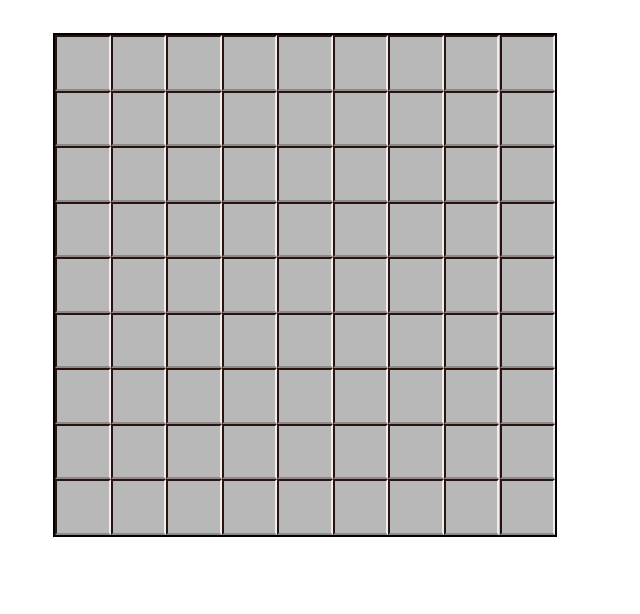
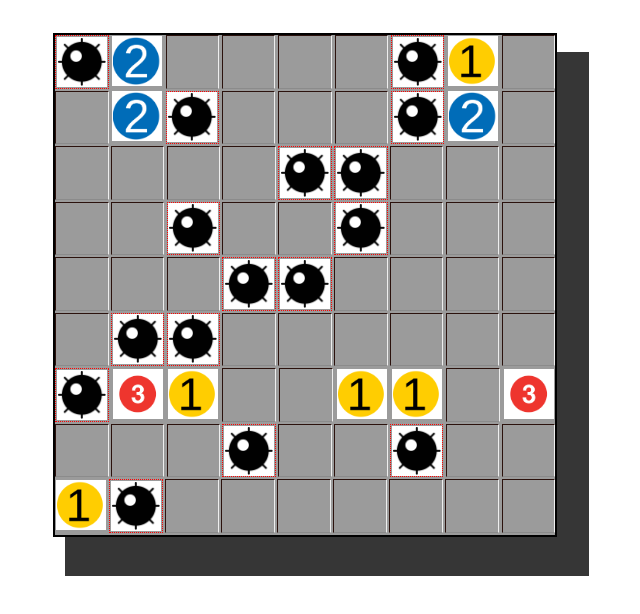
Before and after one commit to bnulens/challenge_2905, a plain HTML site: page minesweeper.html in a window 1280 px wide. Shown: the whole page, without its empty margins (350-990 px from the left). Drawn offline with Linux system fonts and the light colour scheme.

Commit message:
1st base

```diff
--- a/flexsweeper.css
+++ b/flexsweeper.css
@@ -5,14 +5,16 @@
     display: flex;
     justify-content: center;
     align-content: center;
+
 }
+
 #minefield {
 
-    border: 2px solid rgb(0, 0, 0);
+    border: 2.5px solid rgb(0, 0, 0);
     width: 500px;
     height: 500px;
 
-    background-color: #b8b8b8;
+    background-color: #9b9b9b;
     margin-left: 30px;
     margin-top: 25px;
 
@@ -20,16 +22,17 @@
     flex-wrap: wrap;
     justify-content: space-between;
 
-
-
+    -webkit-box-shadow: 22px 29px 0px 10px rgba(0,0,0,0.79);
+    -moz-box-shadow: 22px 29px 0px 10px rgba(0,0,0,0.79);
+    box-shadow: 22px 29px 0px 10px rgba(0,0,0,0.79);
 }
 
 .undiscovered   {
 
-    border-left: 2px solid rgb(43, 18, 13);
-    border-top: 2px solid rgb(43, 18, 13);
-    border-right:2px solid #eeeeee;
-    border-bottom: 2px solid #8b8b8b;
+    border-left: 1px solid rgb(43, 18, 13);
+    border-top: 1px solid rgb(43, 18, 13);
+    border-right:1px solid #eeeeee;
+    border-bottom: 1px solid #8b8b8b;
     width: 51.5px;
     height: 51.5px;
 
@@ -37,14 +40,35 @@
 
 .discovered {
 
-    border: 3px dotted rgb(43, 18, 13);
     width: 51.5px;
     height: 51.5px;
+    display: flex;
+    justify-content: center;
+
 
 }
 
 .explosion  {
 
-    border: 3px solid red;
+    border: 0.5px dotted red;
     width: 51.5px;
+    height: 51.5px;
+    display: flex;
+    justify-content: center;
+
 }
+
+.flagged  {
+
+    border: 0.5px dotted red;
+    width: 48px;
+    height: 48px;
+
+}
+img {
+    background-color: white;
+    width: 48px;
+    height: 48px;
+    align-self: center;
+    padding: 1px;
+}
--- a/minesweeper.html
+++ b/minesweeper.html
@@ -8,95 +8,99 @@
 <body>
     <div id= "frame">
       <div id= "minefield">
-        <div class="undiscovered"></div>
-        <div class="undiscovered"></div>
-        <div class="undiscovered"></div>
-        <div class="undiscovered"></div>
-        <div class="undiscovered"></div>
-        <div class="undiscovered"></div>
-        <div class="undiscovered"></div>
-        <div class="undiscovered"></div>
-        <div class="undiscovered"></div>
 
-        <div class="undiscovered"></div>
-        <div class="undiscovered"></div>
-        <div class="undiscovered"></div>
-        <div class="undiscovered"></div>
-        <div class="undiscovered"></div>
-        <div class="undiscovered"></div>
-        <div class="undiscovered"></div>
-        <div class="undiscovered"></div>
-        <div class="undiscovered"></div>
+        <div class= "explosion"><img src="mine-png-8.png"></div>
+        <div class= "discovered"><img src="number2.png"></div>
+        <div class= "undiscovered"></div>
+        <div class= "undiscovered"></div>
+        <div class= "undiscovered"></div>
+        <div class= "undiscovered"></div>
+        <div class= "explosion"><img src="mine-png-8.png"></div>
+        <div class= "discovered"><img src="number1.png"></div>
+        <div class= "undiscovered"></div>
 
-        <div class="undiscovered"></div>
-        <div class="undiscovered"></div>
-        <div class="undiscovered"></div>
-        <div class="undiscovered"></div>
-        <div class="undiscovered"></div>
-        <div class="undiscovered"></div>
-        <div class="undiscovered"></div>
-        <div class="undiscovered"></div>
-        <div class="undiscovered"></div>
+        <div class= "undiscovered"></div>
+        <div class= "discovered"><img src="number2.png"></div>
+        <div class= "explosion"><img src="mine-png-8.png"></div>
+        <div class= "undiscovered"></div>
+        <div class= "undiscovered"></div>
+        <div class= "undiscovered"></div>
+        <div class= "explosion"><img src="mine-png-8.png"></div>
+        <div class= "discovered"><img src="number2.png"></div>
+        <div class= "undiscovered"></div>
 
-        <div class="undiscovered"></div>
-        <div class="undiscovered"></div>
-        <div class="undiscovered"></div>
-        <div class="undiscovered"></div>
-        <div class="undiscovered"></div>
-        <div class="undiscovered"></div>
-        <div class="undiscovered"></div>
-        <div class="undiscovered"></div>
-        <div class="undiscovered"></div>
+        <div class= "undiscovered"></div>
+        <div class= "undiscovered"></div>
+        <div class= "undiscovered"></div>
+        <div class= "undiscovered"></div>
+        <div class= "explosion"><img src="mine-png-8.png"></div>
+        <div class= "explosion"><img src="mine-png-8.png"></div>
+        <div class= "undiscovered"></div>
+        <div class= "undiscovered"></div>
+        <div class= "undiscovered"></div>
 
-        <div class="undiscovered"></div>
-        <div class="undiscovered"></div>
-        <div class="undiscovered"></div>
-        <div class="undiscovered"></div>
-        <div class="undiscovered"></div>
-        <div class="undiscovered"></div>
-        <div class="undiscovered"></div>
-        <div class="undiscovered"></div>
-        <div class="undiscovered"></div>
+        <div class= "undiscovered"></div>
+        <div class= "undiscovered"></div>
+        <div class= "explosion"><img src="mine-png-8.png"></div>
+        <div class= "undiscovered"></div>
+        <div class= "undiscovered"></div>
+        <div class= "explosion"><img src="mine-png-8.png"></div>
+        <div class= "undiscovered"></div>
+        <div class= "undiscovered"></div>
+        <div class= "undiscovered"></div>
 
-        <div class="undiscovered"></div>
-        <div class="undiscovered"></div>
-        <div class="undiscovered"></div>
-        <div class="undiscovered"></div>
-        <div class="undiscovered"></div>
-        <div class="undiscovered"></div>
-        <div class="undiscovered"></div>
-        <div class="undiscovered"></div>
-        <div class="undiscovered"></div>
+        <div class= "undiscovered"></div>
+        <div class= "undiscovered"></div>
+        <div class= "undiscovered"></div>
+        <div class= "explosion"><img src="mine-png-8.png"></div>
+        <div class= "explosion"><img src="mine-png-8.png"></div>
+        <div class= "undiscovered"></div>
+        <div class= "undiscovered"></div>
+        <div class= "undiscovered"></div>
+        <div class= "undiscovered"></div>
 
-        <div class="undiscovered"></div>
-        <div class="undiscovered"></div>
-        <div class="undiscovered"></div>
-        <div class="undiscovered"></div>
-        <div class="undiscovered"></div>
-        <div class="undiscovered"></div>
-        <div class="undiscovered"></div>
-        <div class="undiscovered"></div>
-        <div class="undiscovered"></div>
+        <div class= "undiscovered"></div>
+        <div class= "explosion"><img src="mine-png-8.png"></div>
+        <div class= "explosion"><img src="mine-png-8.png"></div>
+        <div class= "undiscovered"></div>
+        <div class= "undiscovered"></div>
+        <div class= "undiscovered"></div>
+        <div class= "undiscovered"></div>
+        <div class= "undiscovered"></div>
+        <div class= "undiscovered"></div>
 
-        <div class="undiscovered"></div>
-        <div class="undiscovered"></div>
-        <div class="undiscovered"></div>
-        <div class="undiscovered"></div>
-        <div class="undiscovered"></div>
-        <div class="undiscovered"></div>
-        <div class="undiscovered"></div>
-        <div class="undiscovered"></div>
-        <div class="undiscovered"></div>
+        <div class= "explosion"><img src="mine-png-8.png"></div>
+        <div class= "discovered"><img src="number3.png"></div>
+        <div class= "discovered"><img src="number1.png"></div>
+        <div class= "undiscovered"></div>
+        <div class= "undiscovered"></div>
+        <div class= "discovered"><img src="number1.png"></div>
+        <div class= "discovered"><img src="number1.png"></div>
+        <div class= "undiscovered"></div>
+        <div class= "discovered"><img src="number3.png"></div>
 
-        <div class="undiscovered"></div>
-        <div class="undiscovered"></div>
-        <div class="undiscovered"></div>
-        <div class="undiscovered"></div>
-        <div class="undiscovered"></div>
-        <div class="undiscovered"></div>
-        <div class="undiscovered"></div>
-        <div class="undiscovered"></div>
-        <div class="undiscovered"></div>
+        <div class= "undiscovered"></div>
+        <div class= "undiscovered"></div>
+        <div class= "undiscovered"></div>
+        <div class= "explosion"><img src="mine-png-8.png"></div>
+        <div class= "undiscovered"></div>
+        <div class= "undiscovered"></div>
+        <div class= "explosion"><img src="mine-png-8.png"></div>
+        <div class= "undiscovered"></div>
+        <div class= "undiscovered"></div>
+
+        <div class= "discovered"><img src="number1.png"></div>
+        <div class= "explosion"><img src="mine-png-8.png"></div>
+        <div class= "undiscovered"></div>
+        <div class= "undiscovered"></div>
+        <div class= "undiscovered"></div>
+        <div class= "undiscovered"></div>
+        <div class= "undiscovered"></div>
+        <div class= "undiscovered"></div>
+        <div class= "undiscovered"></div>
+
+
+
 
       </div>
     </div>
```
Also changed, not shown: island.png (added), mine-png-8.png (added), number1.png (added), number2.png (added), number3.png (added), red-flag-125953.png (added), 2 other files.
